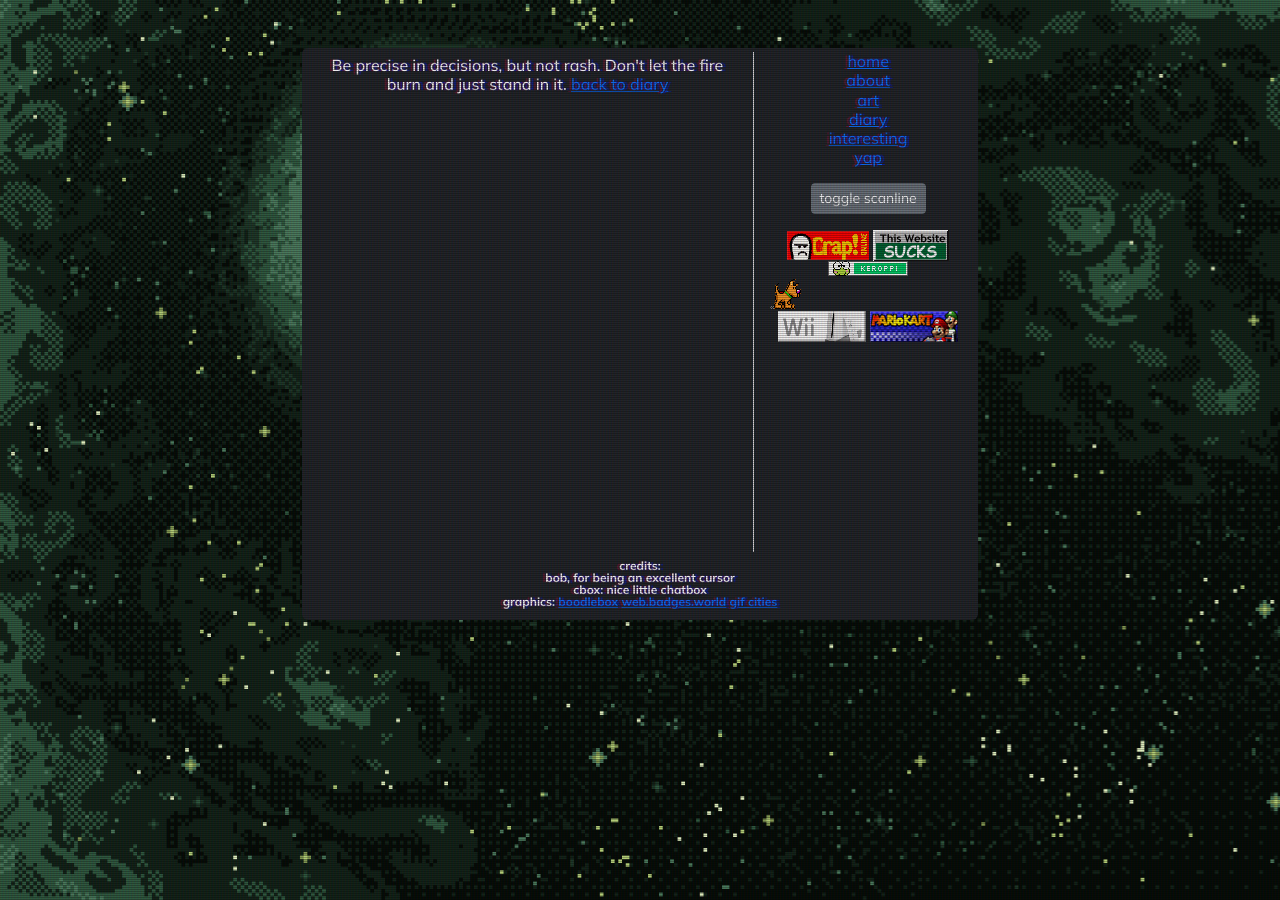
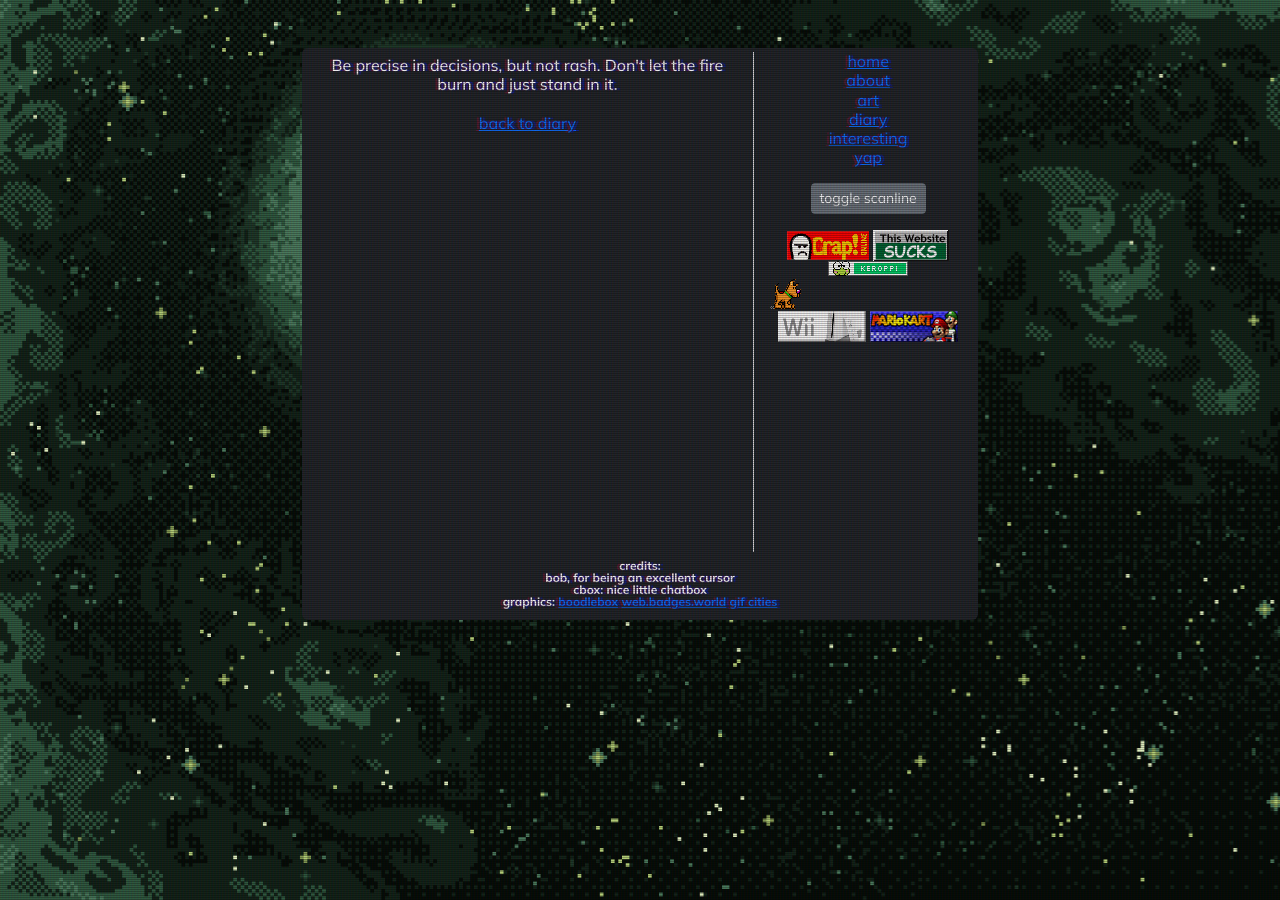
Before and after one commit to kayeeliu3/kayeeliu3.github.io, a Jekyll site: the page built from _posts/2024-09-11-Entry.md, in a window 1280 px wide. Built offline with Jekyll 4.4.1, drawn with Linux system fonts in a browser that asks for light colours.

Commit message:
text edits

```diff
--- a/_posts/2024-09-11-Entry.md
+++ b/_posts/2024-09-11-Entry.md
@@ -4,7 +4,7 @@ permalink: /20240911/
 ---
 <div class="text">
     <h6 class="mt-1 ms-1">
-        Be precise in decisions, but not rash. Don't let the fire burn and just stand in it.
-        <a href="/diary/">back to diary</a><br /><br />
+        Be precise in decisions, but not rash. Don't let the fire burn and just stand in it.<br/><br/>
+        <a href="/diary/">back to diary</a>
     </h6>
 </div>
```
Also changed, not shown: index.md (+0 -3 lines).
